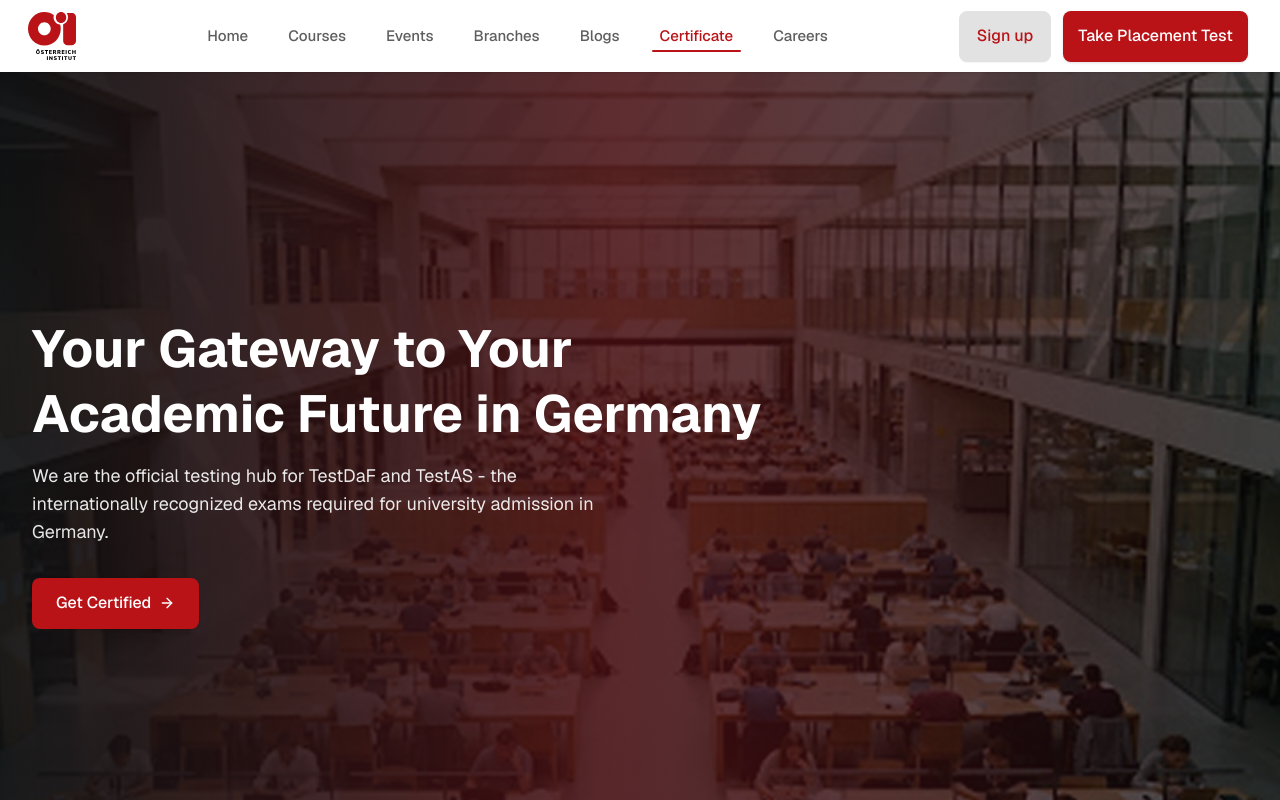
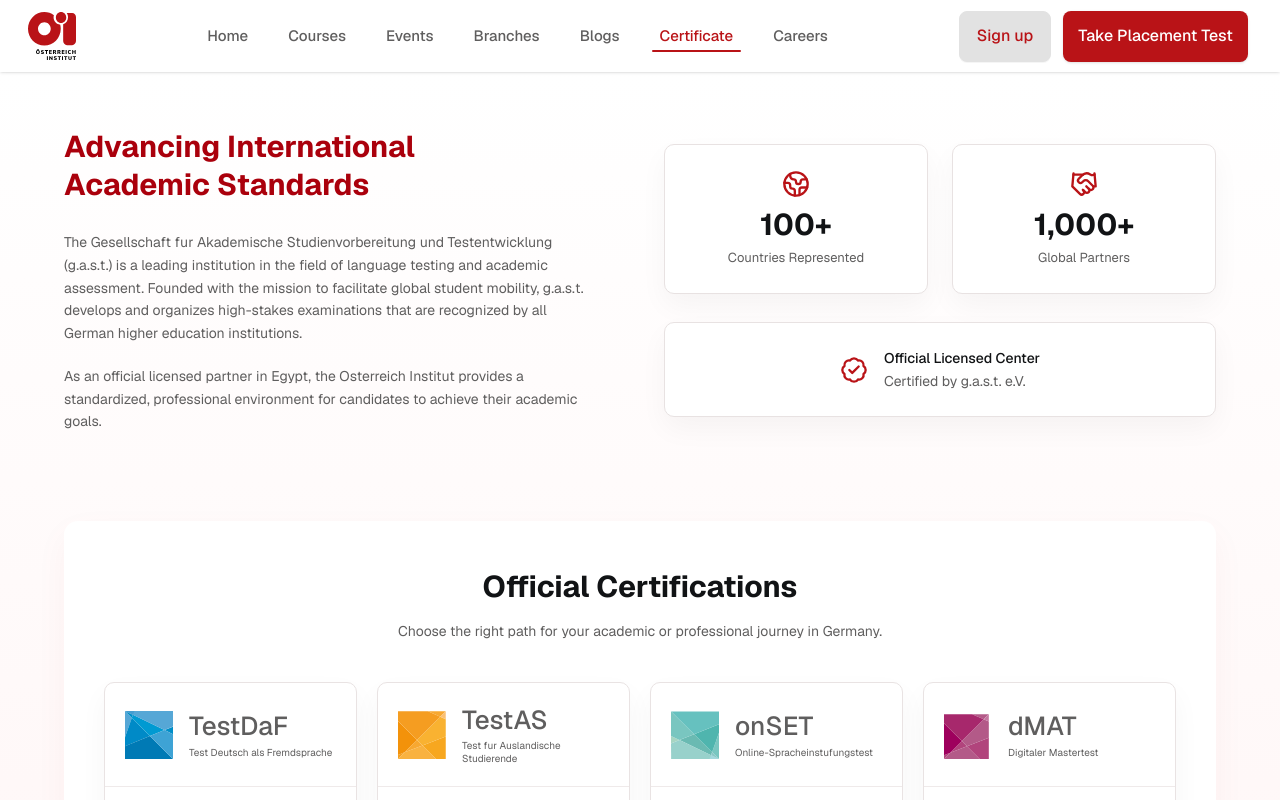
Before and after one commit to yomna22-ym/Austrian-lms, a Next.js app: page /certificates in a window 1280 px wide. Shown: the top 800 px of the page. Built offline with nearby package versions, Linux system fonts and the light colour scheme.

Commit message:
Remove non-home hero sections

```diff
--- a/app/(modules)/blogs/(pages)/blogs-page.tsx
+++ b/app/(modules)/blogs/(pages)/blogs-page.tsx
@@ -1,4 +1,3 @@
-import HeroSection from "@/app/shared/HeroSection";
 import {
   BlogCallToAction,
   BlogFilterToolbar,
@@ -10,14 +9,6 @@
 export default function BlogsPage() {
   return (
     <div className="w-full bg-[linear-gradient(110deg,#ffffff_0%,#ffffff_56%,#fff2f2_100%)]">
-      <HeroSection
-        image="/Iherocource.png"
-        imageAlt="Austrian palace reflected in water"
-        title="Cultural Journal"
-        desc="Exploring the life, language, and culture of Austria. Insights from our experts and stories from the heart of Europe."
-        priority
-      />
-
       <main className="w-full px-4 py-14 sm:px-6 lg:px-16">
         <div className="mx-auto max-w-7xl">
           <BlogFilterToolbar />
--- a/app/(modules)/branches/(pages)/branches-page.tsx
+++ b/app/(modules)/branches/(pages)/branches-page.tsx
@@ -1,16 +1,9 @@
-import HeroSection from "@/app/shared/HeroSection";
 import { GlobalPresenceSection, EgyptBranchesSection } from "../components";
-import { BRANCHES_HERO, EGYPT_BRANCHES } from "../utils";
+import { EGYPT_BRANCHES } from "../utils";
 
 export default function BranchesPage() {
   return (
     <div className="flex w-full flex-col">
-      <HeroSection
-        image="/Ibranchhero.png"
-        imageAlt="Österreich Institut branches"
-        title={BRANCHES_HERO.title}
-        desc={BRANCHES_HERO.description}
-      />
       <GlobalPresenceSection />
       <EgyptBranchesSection branches={EGYPT_BRANCHES} />
     </div>
--- a/app/(modules)/careers/(pages)/careers-page.tsx
+++ b/app/(modules)/careers/(pages)/careers-page.tsx
@@ -1,5 +1,3 @@
-import { ArrowDown } from "lucide-react";
-import HeroSection from "@/app/shared/HeroSection/HeroSection";
 import {
   ApplicationJourneySection,
   CareersBenefitsSection,
@@ -9,17 +7,6 @@
 export default function CareersPage() {
   return (
     <div className="w-full bg-[linear-gradient(135deg,#ffffff_0%,#ffffff_16%,#fff5f5_100%)]">
-      <HeroSection
-        image="/Icareershero.png"
-        imageAlt="Professional academic team at Osterreich Institut"
-        title="Join Our Professional Academic Team"
-        desc="Experience a collaborative, innovative environment where German academic quality meets cultural passion. Help us shape the future of language education in Egypt."
-        ctaText="View Open Positions"
-        ctaLink="#open-positions"
-        ctaIcon={<ArrowDown className="h-4 w-4" aria-hidden="true" />}
-        priority
-      />
-
       <CareersListing />
       <CareersBenefitsSection />
       <ApplicationJourneySection />
--- a/app/(modules)/certificates/(pages)/certificates-page.tsx
+++ b/app/(modules)/certificates/(pages)/certificates-page.tsx
@@ -1,5 +1,4 @@
 import Link from "next/link";
-import HeroSection from "@/app/shared/HeroSection/HeroSection";
 import SurfaceCard from "@/app/shared/SurfaceCard";
 import {
   CertificationCard,
@@ -20,17 +19,6 @@
 
   return (
     <div className="w-full bg-[linear-gradient(180deg,#ffffff_0%,#fff7f7_30%,#ffffff_100%)]">
-      <HeroSection
-        image="/Icertficatehero.png"
-        imageAlt="Students taking official certification exams in a modern hall"
-        title="Your Gateway to Your Academic Future in Germany"
-        desc="We are the official testing hub for TestDaF and TestAS - the internationally recognized exams required for university admission in Germany."
-        ctaText="Get Certified"
-        ctaLink="/auth/signup"
-        priority
-        showCtaArrow
-      />
-
       <section className="w-full px-4 py-14 sm:px-6 lg:px-16">
         <div className="mx-auto grid max-w-7xl grid-cols-1 gap-10 lg:grid-cols-[minmax(0,520px)_minmax(420px,1fr)] lg:items-center lg:gap-20">
           <div>
--- a/app/(modules)/courses/(pages)/courses-page.tsx
+++ b/app/(modules)/courses/(pages)/courses-page.tsx
@@ -1,17 +1,8 @@
-import HeroSection from "@/app/shared/HeroSection/HeroSection";
 import { CourseCardGrid, CourseFilters } from "../components";
 
 export default function CoursesPage() {
   return (
     <div className="w-full bg-white">
-      <HeroSection
-        image="/Iherocource.png"
-        imageAlt="Austrian palace reflected in water"
-        title="German Courses"
-        desc="Tailored for every level - from A1 to C2."
-        priority
-      />
-
       <section className="w-full px-4 py-12 sm:px-6 nav:py-16 lg:px-16">
         <div className="mx-auto max-w-7xl">
           <div className="flex flex-col gap-4 nav:ml-[292px] nav:flex-row nav:items-center nav:justify-between">
--- a/app/(modules)/events/(pages)/events-page.tsx
+++ b/app/(modules)/events/(pages)/events-page.tsx
@@ -1,16 +1,9 @@
-import HeroSection from "@/app/shared/HeroSection";
 import { EventsListing } from "../components";
-import { EVENTS_HERO, MOCK_EVENTS } from "../utils";
+import { MOCK_EVENTS } from "../utils";
 
 export default function EventsPage() {
   return (
     <div className="flex w-full flex-col">
-      <HeroSection
-        image="/hero.jpg"
-        imageAlt={EVENTS_HERO.imageAlt}
-        title={EVENTS_HERO.title}
-        desc={EVENTS_HERO.description}
-      />
       <EventsListing events={MOCK_EVENTS} />
     </div>
   );
--- a/app/(modules)/placement-test/(pages)/landing-page.tsx
+++ b/app/(modules)/placement-test/(pages)/landing-page.tsx
@@ -1,9 +1,8 @@
-import { PlacementHeader, TakePlacementTest } from "../Components";
+import { TakePlacementTest } from "../Components";
 
 export default function PlacementTestLandingPage() {
   return (
     <div className="w-full">
-      <PlacementHeader />
       <TakePlacementTest />
     </div>
   );
--- a/app/(modules)/placement-test/Components/index.ts
+++ b/app/(modules)/placement-test/Components/index.ts
@@ -1,4 +1,3 @@
-export { default as PlacementHeader } from "./placement-header";
 export { default as TakePlacementTest } from "./Take-Placement-Test";
 export { default as TrainingPractice } from "./training-practice";
 export { default as TrainingMcqPractice } from "./training-mcq-practice";
--- a/app/(modules)/placement-test/Components/placement-header.tsx
+++ /dev/null
@@ -1,41 +0,0 @@
-import React from "react";
-import Image from "next/image";
-
-const Header: React.FC = () => {
-  return (
-    <section className="w-full bg-background py-12 sm:py-16 lg:py-20">
-      <div className="mx-auto grid max-w-7xl grid-cols-1 items-center gap-10 px-4 sm:px-6 lg:grid-cols-[1fr_440px] lg:gap-16 lg:px-16">
-        {/* Left — text */}
-        <div className="flex flex-col items-center gap-4 text-center sm:items-start sm:gap-5 sm:text-left">
-          <p className="text-xs font-bold uppercase tracking-[0.18em] text-secondary">
-            Willkommen
-          </p>
-          <h1 className="text-3xl font-bold leading-tight text-text-primary sm:text-4xl lg:text-[2.625rem]">
-            Your Path to the Right Course
-          </h1>
-          <p className="mx-auto max-w-[480px] text-base leading-relaxed text-text-secondary sm:mx-0">
-            To ensure you learn German at the perfect level, we provide a
-            comprehensive assessment of your current skills. Start your journey
-            with our official placement test.
-          </p>
-        </div>
-
-        {/* Right — image card */}
-        <div className="w-full overflow-hidden rounded-2xl shadow-lg transition-shadow duration-300 hover:shadow-xl p-3 sm:p-5 lg:p-[30px]">
-          <div className="relative aspect-4/3 w-full overflow-hidden rounded-xl">
-            <Image
-              src="/placementHeader.png"
-              alt="Student preparing for placement test"
-              fill
-              className="object-cover object-top"
-              sizes="(max-width: 1023px) 100vw, 440px"
-              priority
-            />
-          </div>
-        </div>
-      </div>
-    </section>
-  );
-};
-
-export default Header;
--- a/app/shared/HeroSection/HeroSection.tsx
+++ /dev/null
@@ -1,114 +0,0 @@
-import Image from "next/image";
-import Link from "next/link";
-import type { ReactNode } from "react";
-import { ArrowRight } from "lucide-react";
-
-export interface HeroSectionProps {
-  image: string;
-  title?: string;
-  desc?: string;
-  ctaText?: string;
-  ctaLink?: string;
-  imageAlt?: string;
-  className?: string;
-  minHeightClass?: string;
-  priority?: boolean;
-  showCtaArrow?: boolean;
-  ctaIcon?: ReactNode;
-  overlayClassName?: string;
-}
-
-const CTA_BASE =
-  "inline-flex items-center justify-center gap-2 rounded-input font-medium text-base " +
-  "transition-all duration-200 ease-out " +
-  "focus-visible:outline-none focus-visible:ring-2 focus-visible:ring-secondary focus-visible:ring-offset-2 focus-visible:ring-offset-background " +
-  "cursor-pointer select-none bg-secondary text-primary h-[51px] px-6 " +
-  "shadow-sm hover:-translate-y-0.5 hover:brightness-110 active:translate-y-0 active:brightness-95";
-
-const HeroSection = ({
-  image,
-  title,
-  desc,
-  ctaText,
-  ctaLink,
-  imageAlt,
-  className = "",
-  minHeightClass = "min-h-svh",
-  priority = false,
-  showCtaArrow = false,
-  ctaIcon,
-  overlayClassName,
-}: HeroSectionProps) => {
-  const alt = imageAlt ?? title ?? "";
-  const showCta = Boolean(ctaText && ctaLink);
-  const hasContent = Boolean(title || desc || showCta);
-
-  return (
-    <section
-      aria-label={title ?? "Hero"}
-      className={[
-        "relative w-full overflow-hidden",
-        minHeightClass,
-        className,
-      ]
-        .filter(Boolean)
-        .join(" ")}
-    >
-      <Image
-        src={image}
-        alt={alt}
-        fill
-        className="object-cover object-center"
-        sizes="100vw"
-        priority={priority}
-      />
-
-      <div
-        className={[
-          "pointer-events-none absolute inset-0",
-          overlayClassName ??
-            "bg-[linear-gradient(90deg,rgba(17,19,21,0.82)_0%,rgba(91,18,23,0.68)_48%,rgba(17,19,21,0.22)_100%)]",
-        ].join(" ")}
-        aria-hidden="true"
-      />
-
-      {hasContent && (
-        <div
-          className={[
-            "relative z-10 flex items-center justify-center md:justify-start",
-            minHeightClass,
-          ].join(" ")}
-        >
-          <div className="mx-auto flex w-full max-w-7xl flex-col items-center px-4 py-10 text-center sm:px-6 sm:py-12 nav:px-8 md:items-start md:py-14 md:text-left lg:px-16">
-            {title && (
-              <h1 className="max-w-3xl text-3xl font-bold leading-tight text-white sm:text-4xl md:text-5xl lg:text-[3.25rem]">
-                {title}
-              </h1>
-            )}
-            {desc && (
-              <p className="mt-3 max-w-xl text-base text-white/90 sm:text-lg md:mt-4">
-                {desc}
-              </p>
-            )}
-            {showCta && (
-              <Link
-                href={ctaLink!}
-                className={[CTA_BASE, "mt-6 w-full max-w-xs sm:w-auto md:mt-8"].join(
-                  " "
-                )}
-              >
-                {ctaText}
-                {ctaIcon}
-                {!ctaIcon && showCtaArrow && (
-                  <ArrowRight className="h-4 w-4" aria-hidden="true" />
-                )}
-              </Link>
-            )}
-          </div>
-        </div>
-      )}
-    </section>
-  );
-};
-
-export default HeroSection;
--- a/app/shared/HeroSection/index.ts
+++ /dev/null
@@ -1,2 +0,0 @@
-export { default } from "./HeroSection";
-export type { HeroSectionProps } from "./HeroSection";
```
